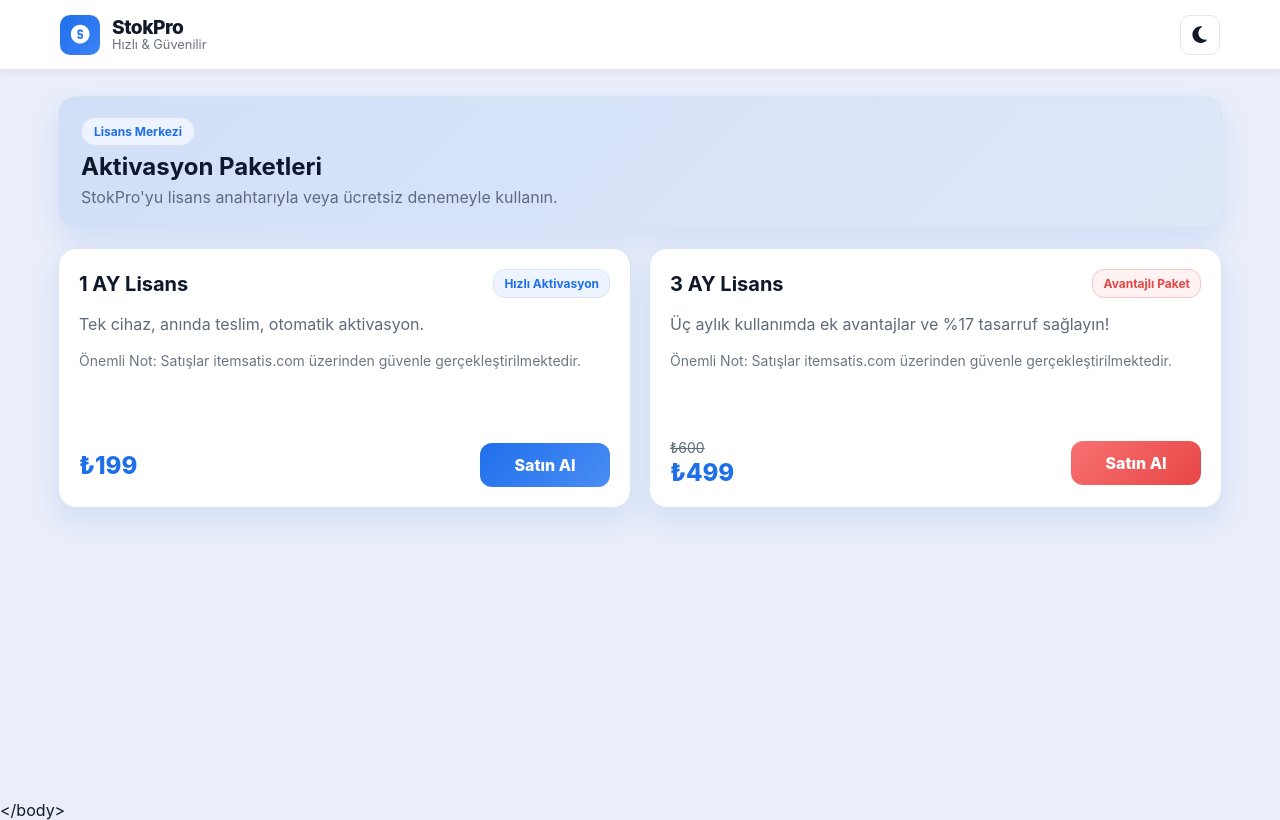
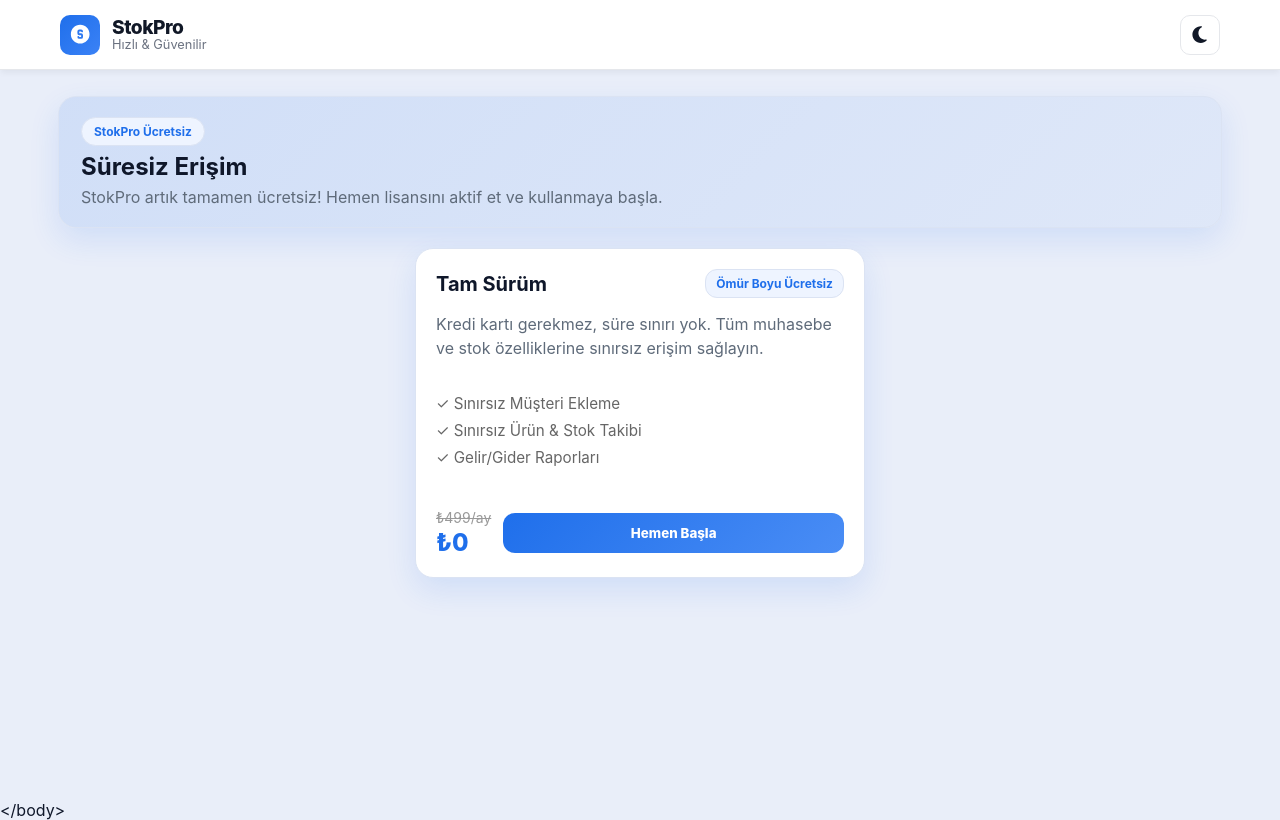
Before and after one commit to Bedirhan3428/stokpro, a React (Create React App) app: page /product-key in a window 1280 px wide. Built offline with nearby package versions, Linux system fonts and the light colour scheme; no server answers.

Commit message:
Update ProductKey.jsx

```diff
--- a/src/components/ProductKey.jsx
+++ b/src/components/ProductKey.jsx
@@ -1,35 +1,11 @@
 import React, { useEffect, useState } from "react";
 import "../styles/product-key.css";
-// onAuthStateChanged eklendi
 import { getAuth, onAuthStateChanged } from "firebase/auth";
 import { db } from "../firebase";
 import { doc, runTransaction } from "firebase/firestore";
 import { getUserProfile } from "../utils/firebaseHelpers";
 
 const ARTIFACT_DOC_ID = process.env.REACT_APP_FIREBASE_ARTIFACTS_COLLECTION || "";
-
-const packages = [
-  {
-    id: "1ay",
-    title: "1 AY Lisans",
-    desc: "Tek cihaz, anında teslim, otomatik aktivasyon.",
-    extra: "Önemli Not: Satışlar itemsatis.com üzerinden güvenle gerçekleştirilmektedir.",
-    price: "₺199",
-    oldPrice: null,
-    ctaUrl: "https://www.itemsatis.com/diger-urun-satislari/stokpro-lisans-anahtari-1-ay-4620619.html",
-    tone: "mavi"
-  },
-  {
-    id: "3ay",
-    title: "3 AY Lisans",
-    desc: "Üç aylık kullanımda ek avantajlar ve %17 tasarruf sağlayın!",
-    extra: "Önemli Not: Satışlar itemsatis.com üzerinden güvenle gerçekleştirilmektedir.",
-    price: "₺499",
-    oldPrice: "₺600",
-    ctaUrl: "https://www.itemsatis.com/diger-urun-satislari/stokpro-lisans-anahtari-3-ay-4620642.html",
-    tone: "kirmizi"
-  }
-];
 
 function hasActiveSubscription(profile) {
   if (!profile) return false;
@@ -39,14 +15,15 @@ function hasActiveSubscription(profile) {
   if (typeof endRaw === "object" && typeof endRaw.toDate === "function") end = endRaw.toDate();
   else if (typeof endRaw === "object" && endRaw.seconds) end = new Date(endRaw.seconds * 1000);
   else end = new Date(endRaw);
+
+  // Eğer tarih 2030'dan büyükse süresiz kabul edelim (UI için)
   return !isNaN(end.getTime()) && end.getTime() > Date.now();
 }
 
 export default function ProductKeyPage() {
   const [note, setNote] = useState(null);
-  const [trialLoading, setTrialLoading] = useState(false);
-  // Başlangıçta false yapıyoruz ki "yükleniyor" anında kart görünmesin
-  const [trialAvailable, setTrialAvailable] = useState(false);
+  const [loading, setLoading] = useState(false);
+  const [isLifetimeActive, setIsLifetimeActive] = useState(false);
   const [profileLoading, setProfileLoading] = useState(true);
 
   function showNote(n) {
@@ -54,26 +31,19 @@ export default function ProductKeyPage() {
     setTimeout(() => setNote(null), 4500);
   }
 
-  // UID parametresi alacak şekilde güncellendi
+  // Profil kontrolü: Zaten lisansı var mı?
   async function loadProfile(uid) {
     setProfileLoading(true);
     try {
-      // Helper'a direkt UID veriyoruz, böylece hata payı kalmıyor
       const p = await getUserProfile(uid);
-
-      const isUsed = p?.trialUsed === true;
       const isActive = hasActiveSubscription(p);
 
-      // Kullanmışsa veya aboneyse GÖSTERME (false)
-      if (isUsed || isActive) {
-        setTrialAvailable(false);
-      } else {
-        // Kullanmamış ve abone değilse GÖSTER (true)
-        setTrialAvailable(true);
+      // Eğer aktifse butonu pasif yapacağız
+      if (isActive) {
+        setIsLifetimeActive(true);
       }
     } catch (err) {
       console.error("Profil yükleme hatası:", err);
-      setTrialAvailable(false);
     } finally {
       setProfileLoading(false);
     }
@@ -81,32 +51,26 @@ export default function ProductKeyPage() {
 
   useEffect(() => {
     const auth = getAuth();
-
-    // Oturum durumunu dinle (Sayfa yenilendiğinde Firebase hazır olana kadar bekler)
     const unsubscribe = onAuthStateChanged(auth, (user) => {
       if (user) {
-        // Kullanıcı giriş yapmış, şimdi profilini kontrol et
         loadProfile(user.uid);
       } else {
-        // Kullanıcı giriş yapmamışsa deneme kartını GİZLE
-        setTrialAvailable(false);
         setProfileLoading(false);
       }
     });
-
-    // Component kapandığında dinleyiciyi kaldır
     return () => unsubscribe();
   }, []);
 
-  async function startTrial() {
-    if (trialLoading) return;
+  // Süresiz lisans tanımlama fonksiyonu
+  async function activateFreeLicense() {
+    if (loading || isLifetimeActive) return;
     const auth = getAuth();
     const user = auth.currentUser;
 
-    if (!user) return showNote({ type: "error", title: "Giriş Gerekli", message: "Deneme başlatmak için giriş yapmalısınız." });
-    if (!ARTIFACT_DOC_ID) return showNote({ type: "error", title: "Yapılandırma Hatası", message: "Koleksiyon kimliği bulunamadı." });
+    if (!user) return showNote({ type: "error", title: "Giriş Gerekli", message: "Lisansı aktif etmek için giriş yapmalısınız." });
+    if (!ARTIFACT_DOC_ID) return showNote({ type: "error", title: "Hata", message: "Sistem yapılandırması eksik." });
 
-    setTrialLoading(true);
+    setLoading(true);
     try {
       const profileRef = doc(db, "artifacts", ARTIFACT_DOC_ID, "users", user.uid, "profile", "user_doc");
 
@@ -114,33 +78,30 @@ export default function ProductKeyPage() {
         const snap = await tx.get(profileRef);
         const existing = snap.exists() ? snap.data() : {};
 
-        if (existing.trialUsed === true) {
-          throw new Error("Ücretsiz deneme hakkınızı zaten kullandınız.");
-        }
-
+        // 100 Yıl sonrasına tarih veriyoruz (Süresiz mantığı)
         const endDate = new Date();
-        endDate.setDate(endDate.getDate() + 14);
-        const trialEndIso = endDate.toISOString();
+        endDate.setFullYear(endDate.getFullYear() + 100);
+        const lifetimeIso = endDate.toISOString();
 
         tx.set(profileRef, {
           ...existing,
-          trialUsed: true,
-          subscriptionStatus: "trial",
-          subscriptionEndDate: trialEndIso,
+          subscriptionStatus: "active_lifetime", // Durumu lifetime yaptık
+          subscriptionEndDate: lifetimeIso,
+          plan: "free_forever",
           updatedAt: new Date().toISOString()
         });
       });
 
-      setTrialAvailable(false);
+      setIsLifetimeActive(true);
       showNote({
         type: "success",
-        title: "Başarılı",
-        message: "14 günlük deneme süreniz tanımlandı! İyi kullanımlar."
+        title: "Harika!",
+        message: "Süresiz lisansınız başarıyla tanımlandı. İyi çalışmalar!"
       });
     } catch (err) {
       showNote({ type: "error", title: "Hata", message: err.message });
     } finally {
-      setTrialLoading(false);
+      setLoading(false);
     }
   }
 
@@ -153,61 +114,49 @@ export default function ProductKeyPage() {
       )}
 
       <header className="hero">
-        <p className="pill">Lisans Merkezi</p>
-        <h1>Aktivasyon Paketleri</h1>
-        <p className="subtitle">StokPro'yu lisans anahtarıyla veya ücretsiz denemeyle kullanın.</p>
+        <p className="pill">StokPro Ücretsiz</p>
+        <h1>Süresiz Erişim</h1>
+        <p className="subtitle">StokPro artık tamamen ücretsiz! Hemen lisansını aktif et ve kullanmaya başla.</p>
       </header>
 
-      <section className="cards">
-        {/* DENEME KARTI: Sadece profileLoading bittiyse ve trialAvailable true ise göster */}
-        {!profileLoading && trialAvailable && (
-          <article className="card trial-card highlight-border">
+      <section className="cards" style={{ display: "flex", justifyContent: "center" }}>
+        {/* TEK KART: ÜCRETSİZ PLAN */}
+        <article className="card highlight-border" style={{ maxWidth: "450px", width: "100%" }}>
           <div className="card-head">
-              <h2>14 Günlük Deneme</h2>
-              <div className="tag tag-blue">Ücretsiz Hak</div>
+            <h2>Tam Sürüm</h2>
+            <div className="tag tag-blue">Ömür Boyu Ücretsiz</div>
           </div>
-            <p className="desc">StokPro'nun tüm özelliklerini 2 hafta boyunca hiçbir ücret ödemeden deneyin.</p>
-            <p className="extra">Kredi kartı gerekmez. Deneme sonunda otomatik olarak durdurulur.</p>
+          <p className="desc">
+            Kredi kartı gerekmez, süre sınırı yok. Tüm muhasebe ve stok özelliklerine sınırsız erişim sağlayın.
+          </p>
+          <ul style={{ listStyle: "none", padding: 0, margin: "20px 0", color: "#666", fontSize: "0.95rem" }}>
+            <li style={{ marginBottom: "8px" }}>✓ Sınırsız Müşteri Ekleme</li>
+            <li style={{ marginBottom: "8px" }}>✓ Sınırsız Ürün & Stok Takibi</li>
+            <li style={{ marginBottom: "8px" }}>✓ Gelir/Gider Raporları</li>
+          </ul>
+
           <div className="card-foot">
+            <div className="price-wrap">
+              <span className="old-price" style={{ textDecoration: "line-through", color: "#999" }}>₺499/ay</span>
               <div className="price">₺0</div>
+            </div>
+
             <button
               className="btn mavi"
-                onClick={startTrial}
-                disabled={trialLoading}
+              onClick={activateFreeLicense}
+              disabled={loading || isLifetimeActive || profileLoading}
+              style={{ width: "100%" }}
             >
-                {trialLoading ? "Tanımlanıyor..." : "Ücretsiz Dene"}
+              {profileLoading
+                ? "Kontrol ediliyor..."
+                : isLifetimeActive
+                  ? "Lisansınız Aktif"
+                  : loading
+                    ? "İşleniyor..."
+                    : "Hemen Başla"}
             </button>
           </div>
         </article>
-        )}
-
-        {/* STANDART PAKETLER */}
-        {packages.map((p) => (
-          <article key={p.id} className="card">
-            <div className="card-head">
-              <h2>{p.title}</h2>
-              <div className={`tag ${p.tone === "mavi" ? "tag-blue" : "tag-red"}`}>
-                {p.tone === "mavi" ? "Hızlı Aktivasyon" : "Avantajlı Paket"}
-              </div>
-            </div>
-            <p className="desc">{p.desc}</p>
-            <p className="extra">{p.extra}</p>
-            <div className="card-foot">
-              <div className="price-wrap">
-                {p.oldPrice && <span className="old-price">{p.oldPrice}</span>}
-                <div className="price">{p.price}</div>
-              </div>
-              <a
-                className={`btn ${p.tone}`}
-                href={p.ctaUrl}
-                target="_blank"
-                rel="noopener noreferrer"
-              >
-                Satın Al
-              </a>
-            </div>
-          </article>
-        ))}
       </section>
     </div>
   );
```
Lines whose indentation alone changed are shown as unchanged.
